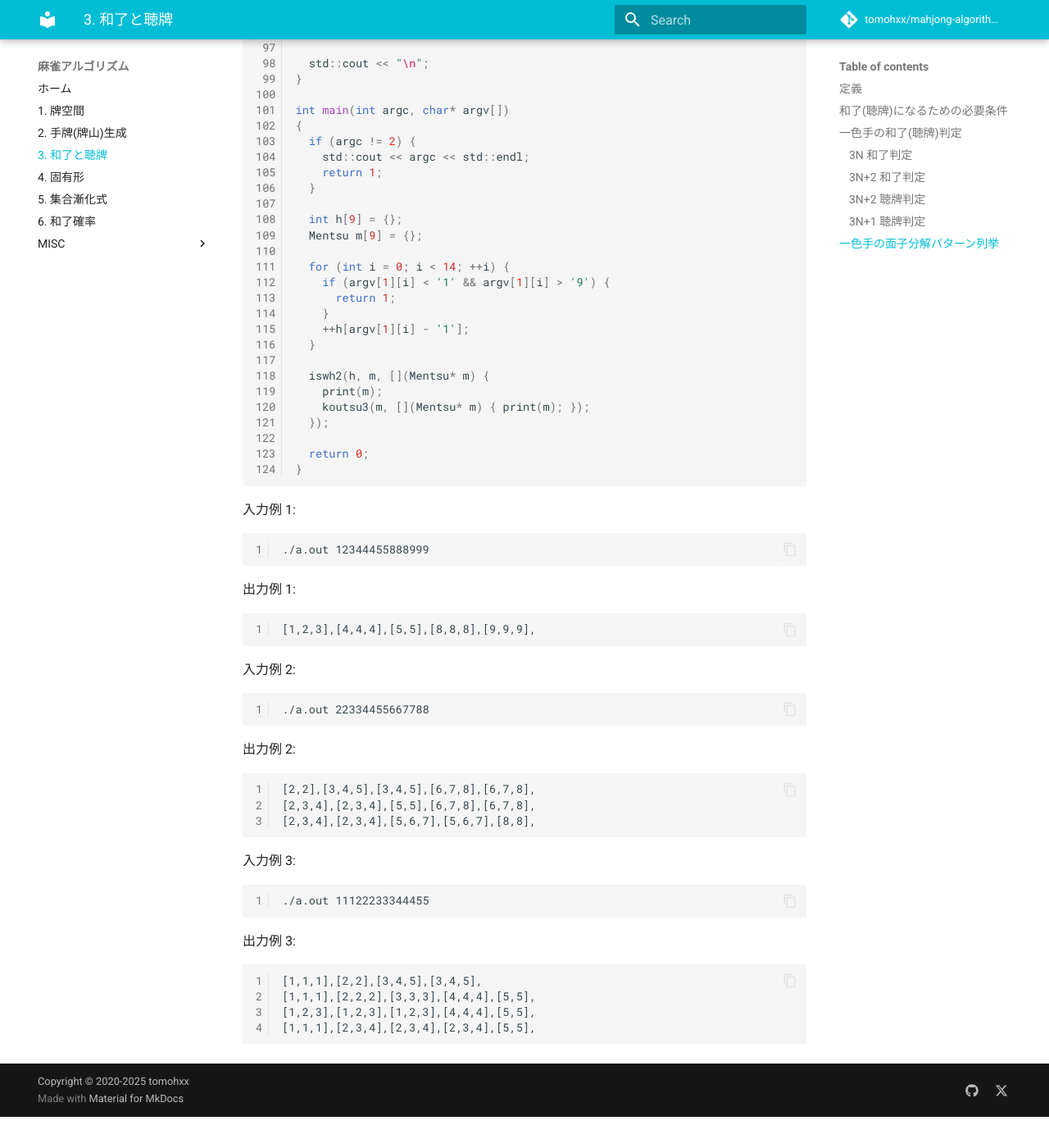
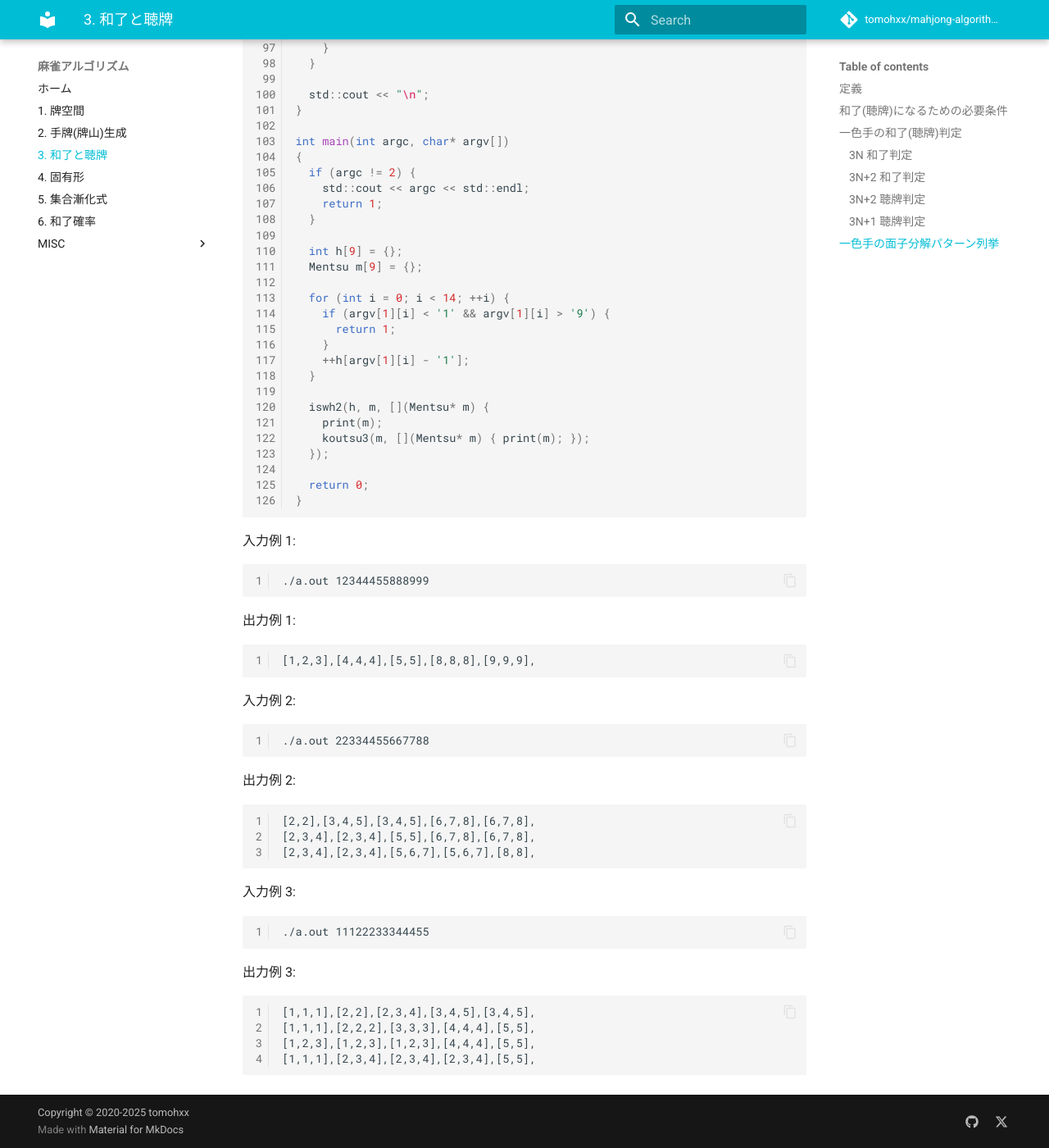
Before and after one commit to tomohxx/mahjong-algorithm-book, an MkDocs documentation site: the page built from docs/winning_hand.md, in a window 1280 px wide and 1400 px high, scrolled down 6193 px. Shown: the whole window at 82% size. Built offline with MkDocs 1.6.1 and Material for MkDocs 9.7.7, drawn with Linux system fonts in a browser that asks for light colours; comment, search, counter and statistics services are not loaded; before the commit the page ends 7555 px from its top, so only the background shows below that; some of the changed lines change nothing that is shown.

Commit message:
fix bug #3

````diff
--- a/docs/winning_hand.md
+++ b/docs/winning_hand.md
@@ -253,10 +253,12 @@
     if (m[i].jantou) {
       std::cout << "[" << i + 1 << "," << i + 1 << "],";
     }
-    else if (m[i].koutsu) {
+
+    if (m[i].koutsu) {
       std::cout << "[" << i + 1 << "," << i + 1 << "," << i + 1 << "],";
     }
-    else if (m[i].shuntsu) {
+
+    if (m[i].shuntsu) {
       for (int j = 0; j < m[i].shuntsu; ++j) {
         std::cout << "[" << i + 1 << "," << i + 2 << "," << i + 3 << "],";
       }
@@ -327,7 +329,7 @@
 出力例 3:
 
 ```
-[1,1,1],[2,2],[3,4,5],[3,4,5],
+[1,1,1],[2,2],[2,3,4],[3,4,5],[3,4,5],
 [1,1,1],[2,2,2],[3,3,3],[4,4,4],[5,5],
 [1,2,3],[1,2,3],[1,2,3],[4,4,4],[5,5],
 [1,1,1],[2,3,4],[2,3,4],[2,3,4],[5,5],
````
